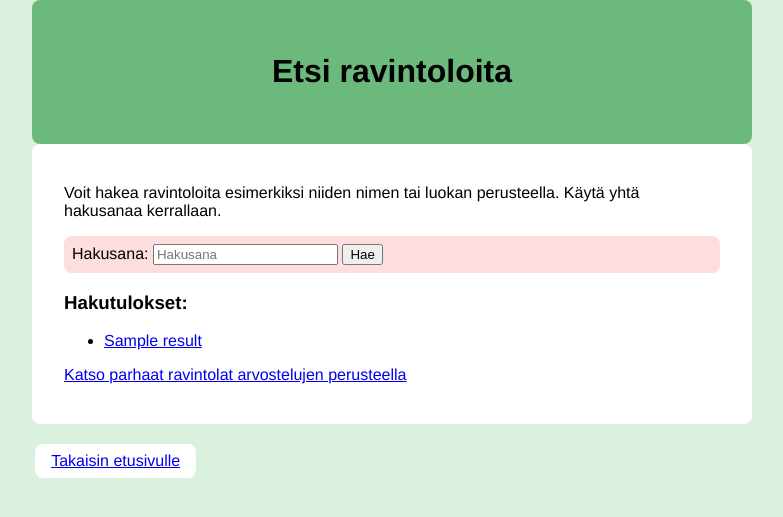
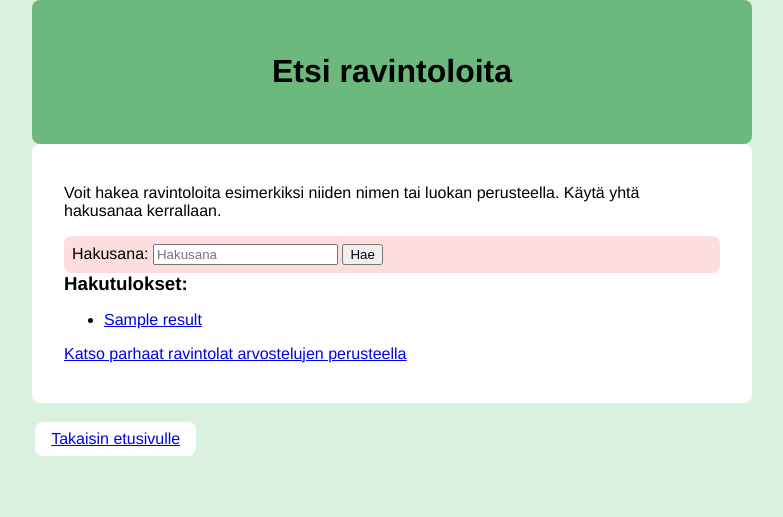
Before and after one commit to emiliaoinas/Ravintolasovellus, a Python web app: template templates/find_restaurant.html in a window 1280 px wide. Shown: the top 517 px of the page, without its empty margins (248-1031 px from the left). Run offline with Jinja, Linux system fonts and the light colour scheme; the template is opened without the code that fills it: most values are stand-ins (such as "Sample title", 1, 10 or a date in 2020).

Commit message:
Add style for h3

```diff
--- a/static/style.css
+++ b/static/style.css
@@ -38,6 +38,11 @@ h2 {
     margin-bottom: 0.2em;
 }
 
+h3 {
+    margin-top: 0;
+    margin-bottom: 0.2em;
+}
+
 form {
     display: block;
     padding: .5em;
```
